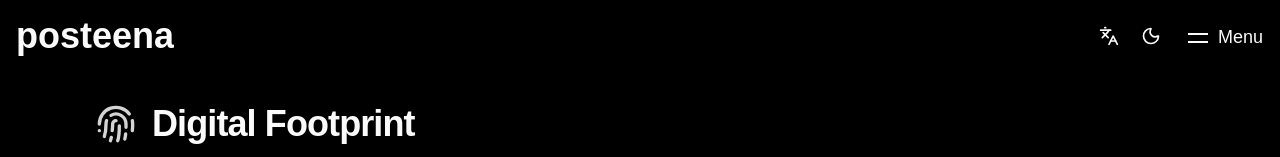
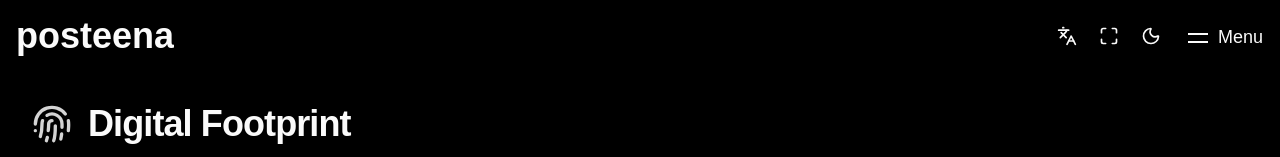
Before and after one commit to SerhiyGreench/posteena, a React (Vite) app: page /digital-footprint in a window 1280 px wide. Shown: the top 157 px of the page. Built offline with nearby package versions, Linux system fonts and the light colour scheme; no server answers.

Commit message:
fix: app layout

```diff
--- a/src/components/Header.tsx
+++ b/src/components/Header.tsx
@@ -1,6 +1,14 @@
 import { type ReactElement, useState } from 'react';
 import { Link } from '@tanstack/react-router';
-import { Languages, LogOut, Moon, Sun, User as UserIcon } from 'lucide-react';
+import {
+    Languages,
+    LogOut,
+    Maximize,
+    Minimize,
+    Moon,
+    Sun,
+    User as UserIcon,
+} from 'lucide-react';
 import { useTheme } from 'next-themes';
 import { useTranslation } from 'react-i18next';
 import { Avatar, AvatarFallback, AvatarImage } from 'ui/avatar';
@@ -27,6 +35,7 @@ import { Routes } from '@/constants/Routes';
 import { Themes } from '@/constants/Themes';
 import { Translations } from '@/constants/Translations';
 import { useAuth } from '@/hooks/useAuth';
+import { useLayout } from '@/hooks/useLayout';
 
 type Language = keyof typeof Translations;
 
@@ -38,6 +47,7 @@ interface HeaderProps {
 
 export default function Header({ scrolled }: HeaderProps): ReactElement {
     const { theme, setTheme } = useTheme();
+    const { isFullWidth, setIsFullWidth } = useLayout();
     const { t, i18n } = useTranslation();
     const [open, setOpen] = useState(false);
     const { isAuthenticated, user, logout } = useAuth();
@@ -136,6 +146,24 @@ export default function Header({ scrolled }: HeaderProps): ReactElement {
         </DropdownMenu>
     );
 
+    const renderLayoutSwitcher = (): ReactElement => (
+        <Button
+            variant="ghost"
+            size="icon"
+            className="extend-touch-target"
+            onClick={() => {
+                setIsFullWidth(!isFullWidth);
+            }}
+        >
+            {isFullWidth ? (
+                <Minimize className="size-5" />
+            ) : (
+                <Maximize className="size-5" />
+            )}
+            <span className="sr-only">{t('theme.fullWidth')}</span>
+        </Button>
+    );
+
     return (
         <header
             className={cn(
@@ -147,6 +175,9 @@ export default function Header({ scrolled }: HeaderProps): ReactElement {
             <div className="flex h-18 items-center justify-between gap-5 px-4 py-5">
                 <Link
                     to={Routes.Home}
+                    onClick={() => {
+                        setOpen(false);
+                    }}
                     className="min-w-0 flex-1 truncate text-4xl font-bold lowercase sm:flex-none"
                 >
                     {t(Messages.ProjectName)}
@@ -247,6 +278,7 @@ export default function Header({ scrolled }: HeaderProps): ReactElement {
                     {!open && (
                         <div className="hidden items-center gap-2.5 sm:flex">
                             {renderLanguageSwitcher('start')}
+                            {renderLayoutSwitcher()}
                             {renderThemeSwitcher('end')}
                         </div>
                     )}
@@ -424,6 +456,12 @@ export default function Header({ scrolled }: HeaderProps): ReactElement {
                                                     {t('themeTitle')}
                                                 </span>
                                             </div>
+                                            <div className="flex items-center gap-5">
+                                                {renderLayoutSwitcher()}
+                                                <span className="shrink-0 text-2xl font-medium">
+                                                    {t('theme.fullWidth')}
+                                                </span>
+                                            </div>
                                         </div>
                                     </div>
                                 </div>
--- /dev/null
+++ b/src/components/PageContainer.tsx
@@ -0,0 +1,24 @@
+import React from 'react';
+import { useLayout } from '@/hooks/useLayout';
+import { cn } from 'ui/lib/utils';
+
+interface PageContainerProps {
+    children: React.ReactNode;
+    className?: string;
+}
+
+export function PageContainer({ children, className }: PageContainerProps) {
+    const { isFullWidth } = useLayout();
+
+    return (
+        <div
+            className={cn(
+                'w-full',
+                !isFullWidth && 'mx-auto max-w-7xl',
+                className
+            )}
+        >
+            {children}
+        </div>
+    );
+}
--- a/src/constants/Translations.ts
+++ b/src/constants/Translations.ts
@@ -30,6 +30,7 @@ export const Translations = {
             light: 'Light',
             dark: 'Dark',
             system: 'System',
+            fullWidth: 'Full Width',
         },
         notFound: 'Page Not Found',
         login: 'Login',
@@ -182,6 +183,7 @@ export const Translations = {
         updated: 'Updated',
         lastModifiedBy: 'Last modified by',
         selectGroup: 'Select a group',
+        selectGroupDesc: 'Select a group from the sidebar to view your passwords.',
         noPasswords: 'No passwords in this group yet',
         addFirstPassword: 'Add your first password to get started.',
         noResults: 'No passwords match your search',
@@ -286,6 +288,7 @@ export const Translations = {
             light: 'Світла',
             dark: 'Темна',
             system: 'Системна',
+            fullWidth: 'На всю ширину',
         },
         notFound: 'Сторінку не знайдено',
         login: 'Увійти',
@@ -439,6 +442,7 @@ export const Translations = {
         updated: 'Оновлено',
         lastModifiedBy: 'Останні зміни',
         selectGroup: 'Оберіть групу',
+        selectGroupDesc: 'Оберіть групу в бічній панелі, щоб переглянути ваші паролі.',
         noPasswords: 'У цій групі ще немає паролів',
         addFirstPassword: 'Додайте свій перший пароль, щоб почати.',
         noResults: 'Нічого не знайдено за вашим запитом',
--- a/src/features/digital-footprint/components/DigitalFootprint/DigitalFootprint.tsx
+++ b/src/features/digital-footprint/components/DigitalFootprint/DigitalFootprint.tsx
@@ -28,6 +28,7 @@ import {
     CardTitle,
 } from 'ui/card';
 import { FeedbackTooltip } from '@/components/FeedbackTooltip';
+import { PageContainer } from '@/components/PageContainer';
 import InfoItem from './InfoItem';
 
 interface FootprintData {
@@ -497,7 +498,7 @@ ${t('digitalFootprint.longitude')}: ${data.location.longitude}
     };
 
     return (
-        <div className="mx-auto max-w-6xl space-y-8 p-4 pb-20 md:p-8">
+        <PageContainer className="space-y-8 p-4 pb-20 md:p-8">
             <div className="flex flex-col items-center justify-between gap-6 md:flex-row md:items-end">
                 <div className="flex-1 space-y-2 text-center md:text-left">
                     <div className="flex flex-col items-center gap-3 md:flex-row md:gap-4">
@@ -809,6 +810,6 @@ ${t('digitalFootprint.longitude')}: ${data.location.longitude}
                     </CardContent>
                 </Card>
             </div>
-        </div>
+        </PageContainer>
     );
 }
--- a/src/features/knowledge/components/KnowledgeManager/KnowledgeManager.tsx
+++ b/src/features/knowledge/components/KnowledgeManager/KnowledgeManager.tsx
@@ -4,6 +4,7 @@ import { useTranslation } from 'react-i18next';
 import { Card } from 'ui/card';
 import { Skeleton } from 'ui/skeleton';
 import LoginScreen from '@/components/LoginScreen';
+import { PageContainer } from '@/components/PageContainer';
 import { useKnowledge } from '@/features/knowledge/hooks/useKnowledge';
 import KnowledgeEditor from './KnowledgeEditor';
 import KnowledgeSidebar from './KnowledgeSidebar/KnowledgeSidebar';
@@ -76,7 +77,7 @@ export default function KnowledgeManager(): ReactElement {
     }
 
     return (
-        <div className="flex h-full w-full flex-col space-y-6 px-4 py-4 md:px-8">
+        <PageContainer className="flex h-full flex-col space-y-6 px-4 py-4 md:px-8">
             <div className="flex shrink-0 items-center justify-between">
                 <div className="flex items-center gap-3 md:gap-4">
                     <BookOpen className="text-primary size-8 shrink-0" />
@@ -131,6 +132,6 @@ export default function KnowledgeManager(): ReactElement {
                     )}
                 </main>
             </div>
-        </div>
+        </PageContainer>
     );
 }
--- a/src/features/passwords/components/Passwords/Passwords/Passwords.tsx
+++ b/src/features/passwords/components/Passwords/Passwords/Passwords.tsx
@@ -3,6 +3,7 @@ import { Key, Loader2 } from 'lucide-react';
 import { useTranslation } from 'react-i18next';
 import { Card } from 'ui/card';
 import LoginScreen from '@/components/LoginScreen';
+import { PageContainer } from '@/components/PageContainer';
 import { GroupSidebar } from '@/features/passwords/components/Passwords/Passwords/components/GroupSidebar';
 import { MainContent } from '@/features/passwords/components/Passwords/Passwords/components/MainContent';
 import { MainHeader } from '@/features/passwords/components/Passwords/Passwords/components/MainHeader';
@@ -65,7 +66,7 @@ export default function Passwords(): ReactElement {
     }
 
     return (
-        <div className="flex h-full w-full flex-col space-y-6 px-4 py-4 md:px-8">
+        <PageContainer className="flex h-full flex-col space-y-6 px-4 py-4 md:px-8">
             <div className="flex shrink-0 items-center justify-between">
                 <div className="flex items-center gap-3 md:gap-4">
                     <Key className="text-primary size-8 shrink-0" />
@@ -136,6 +137,6 @@ export default function Passwords(): ReactElement {
                     />
                 </Card>
             </div>
-        </div>
+        </PageContainer>
     );
 }
--- a/src/features/passwords/components/Passwords/Passwords/components/GroupSidebar.tsx
+++ b/src/features/passwords/components/Passwords/Passwords/components/GroupSidebar.tsx
@@ -67,7 +67,7 @@ export function GroupSidebar({
     });
 
     return (
-        <div className="flex w-full shrink-0 flex-col gap-6 md:sticky md:h-[calc(100vh-11rem)] md:w-80">
+        <div className="flex w-full shrink-0 flex-col gap-6 md:sticky md:max-h-[calc(100vh-11rem)] md:w-80">
             <PasswordGenerator className="w-full shrink-0" />
             <Card className="flex max-h-96 min-h-0 flex-1 flex-col overflow-hidden md:max-h-[unset]">
                 <CardHeader>
--- a/src/features/passwords/components/Passwords/Passwords/components/MainContent.tsx
+++ b/src/features/passwords/components/Passwords/Passwords/components/MainContent.tsx
@@ -90,7 +90,7 @@ export function MainContent({
                 )}
 
             {viewMode === 'cards' && (
-                <div className="mt-4 grid grid-cols-1 gap-4 lg:grid-cols-2 xl:grid-cols-3">
+                <div className="mt-4 grid grid-cols-1 gap-4 lg:grid-cols-2">
                     {!isLoadingGroupItems &&
                         filteredAndSortedItems.map(item => (
                             <div
--- /dev/null
+++ b/src/hooks/useLayout.tsx
@@ -0,0 +1,38 @@
+import React, { createContext, useContext, useEffect, useState } from 'react';
+
+interface LayoutContextType {
+    isFullWidth: boolean;
+    setIsFullWidth: (isFullWidth: boolean) => void;
+}
+
+const LayoutContext = createContext<LayoutContextType | undefined>(undefined);
+
+export function LayoutProvider({ children }: { children: React.ReactNode }) {
+    const [isFullWidth, setIsFullWidth] = useState(false);
+
+    useEffect(() => {
+        const saved = localStorage.getItem('isFullWidth');
+        if (saved !== null) {
+            setIsFullWidth(JSON.parse(saved));
+        }
+    }, []);
+
+    const toggleFullWidth = (value: boolean) => {
+        setIsFullWidth(value);
+        localStorage.setItem('isFullWidth', JSON.stringify(value));
+    };
+
+    return (
+        <LayoutContext.Provider value={{ isFullWidth, setIsFullWidth: toggleFullWidth }}>
+            {children}
+        </LayoutContext.Provider>
+    );
+}
+
+export function useLayout() {
+    const context = useContext(LayoutContext);
+    if (context === undefined) {
+        throw new Error('useLayout must be used within a LayoutProvider');
+    }
+    return context;
+}
--- a/src/routes/__root.tsx
+++ b/src/routes/__root.tsx
@@ -5,6 +5,7 @@ import { TanStackRouterDevtoolsPanel } from '@tanstack/react-router-devtools';
 import { ThemeProvider, useTheme } from 'next-themes';
 import { TooltipProvider } from 'ui/tooltip';
 import Header from '@/components/Header';
+import { LayoutProvider } from '@/hooks/useLayout';
 import '@/i18n';
 
 export const Route = createRootRoute({
@@ -39,6 +40,7 @@ function RootLayout(): ReactElement {
 
     return (
         <TooltipProvider>
+            <LayoutProvider>
                 <ThemeProvider
                     attribute="class"
                     defaultTheme="dark"
@@ -75,6 +77,7 @@ function RootLayout(): ReactElement {
                         ]}
                     />
                 </ThemeProvider>
+            </LayoutProvider>
         </TooltipProvider>
     );
 }
--- a/src/routes/index.tsx
+++ b/src/routes/index.tsx
@@ -3,6 +3,7 @@ import { createFileRoute } from '@tanstack/react-router';
 import { BookOpen, Fingerprint, Key, NotebookPen } from 'lucide-react';
 import { useTranslation } from 'react-i18next';
 import FeatureCard from '@/components/Home/FeatureCard';
+import { PageContainer } from '@/components/PageContainer';
 import { Messages } from '@/constants/Messages';
 import { Routes } from '@/constants/Routes';
 
@@ -50,7 +51,7 @@ function App(): ReactElement {
     ];
 
     return (
-        <main className="mx-auto flex w-full max-w-7xl flex-col items-center justify-center p-6 md:p-12">
+        <PageContainer className="flex flex-col items-center justify-center p-6 md:p-12">
             <div className="mb-16 max-w-2xl text-center">
                 <p className="text-muted-foreground text-lg leading-relaxed">
                     {t(Messages.Description)}
@@ -70,6 +71,6 @@ function App(): ReactElement {
                     />
                 ))}
             </div>
-        </main>
+        </PageContainer>
     );
 }
```
Also changed, not shown: src/features/notes/components/NotesManager/NotesManager.tsx (+25 -3 lines). Lines whose indentation alone changed are shown as unchanged.
